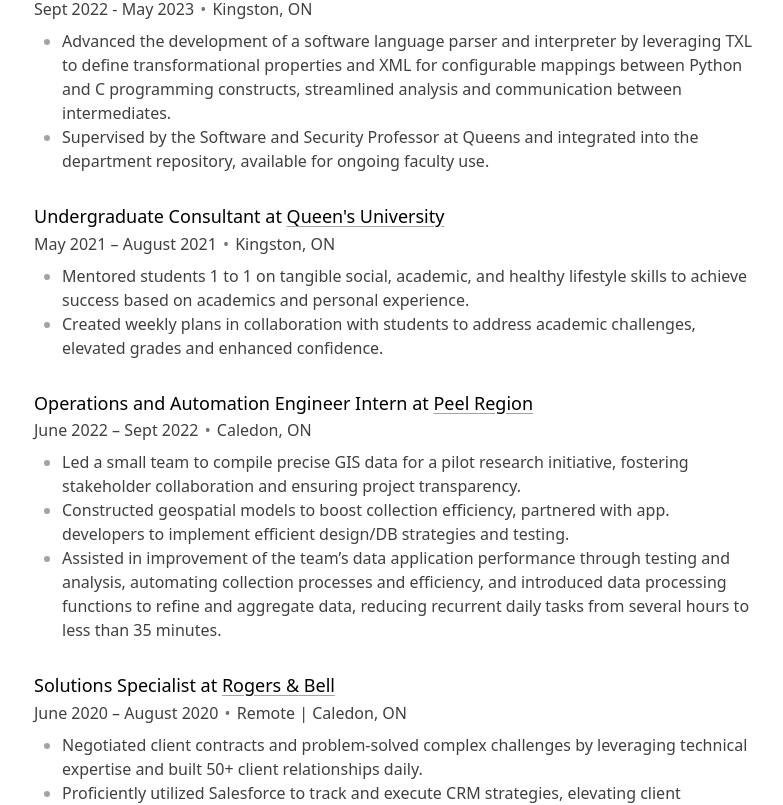
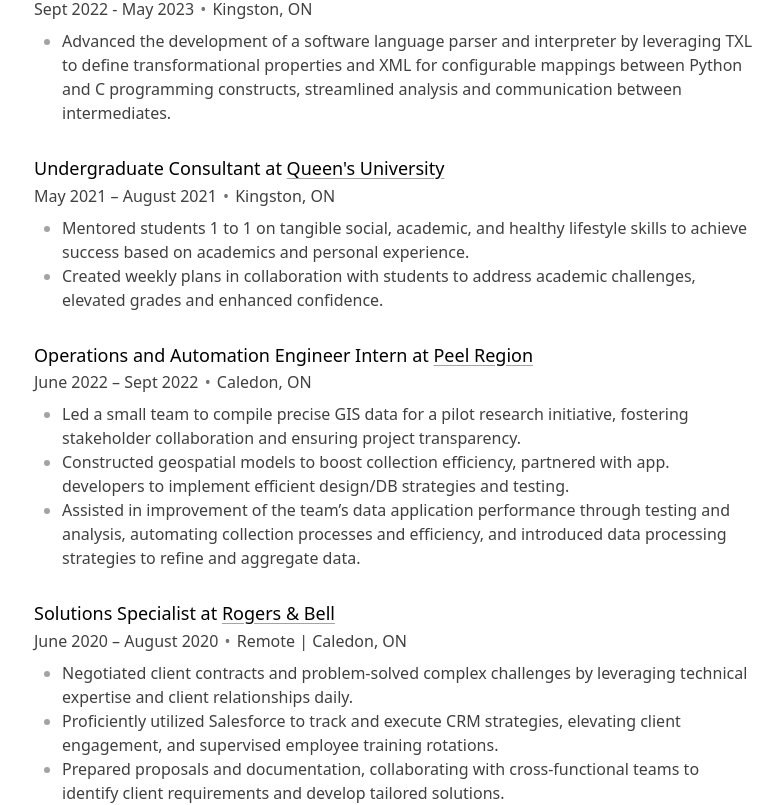
Before and after one commit to dylanhans/Portfolio, a SvelteKit app: page /resume in a window 1280 px wide. Shown: the part 1440-2245 px from the top of the page, without its empty margins (246-1029 px from the left). Built offline with nearby package versions, Linux system fonts and the light colour scheme.

Commit message:
minor error checks

```diff
--- a/src/routes/resume/+page.svelte
+++ b/src/routes/resume/+page.svelte
@@ -99,9 +99,7 @@
     <li>
       Advanced the development of a software language parser and interpreter by leveraging <b>TXL</b> to define transformational properties and <b>XML</b> for configurable mappings between <b>Python</b> and <b>C</b> programming constructs, streamlined analysis and communication between intermediates.
     </li>
-    <li>
-      Supervised by the Software and Security Professor at Queens and integrated into the department repository, available for ongoing faculty use.
-    </li>
+
   </Workplace>
 
   <Workplace
@@ -131,7 +129,7 @@
       Constructed geospatial models to boost collection efficiency, partnered with app. developers to implement efficient design/DB strategies and testing.    </li>
     <li>
       Assisted in improvement of the team’s data application performance through <b>testing and analysis</b>, automating collection processes and efficiency,
-      and introduced data processing functions to refine and aggregate data, reducing recurrent daily tasks from several hours to <b>less than 35 minutes</b>.
+      and introduced data processing strategies to refine and aggregate data.
     </li>
   </Workplace>
 
@@ -142,7 +140,7 @@
     location="Remote | Caledon, ON"
   >
     <li>
-      Negotiated client contracts and <b> problem-solved complex challenges </b> by leveraging technical expertise and <b>built 50+</b> client relationships daily.
+      Negotiated client contracts and <b> problem-solved complex challenges </b> by leveraging technical expertise and client relationships daily.
     </li>
     <li>
       Proficiently utilized <b>Salesforce</b> to track and execute <b>CRM strategies</b>, elevating client engagement, and supervised employee training rotations.
```
